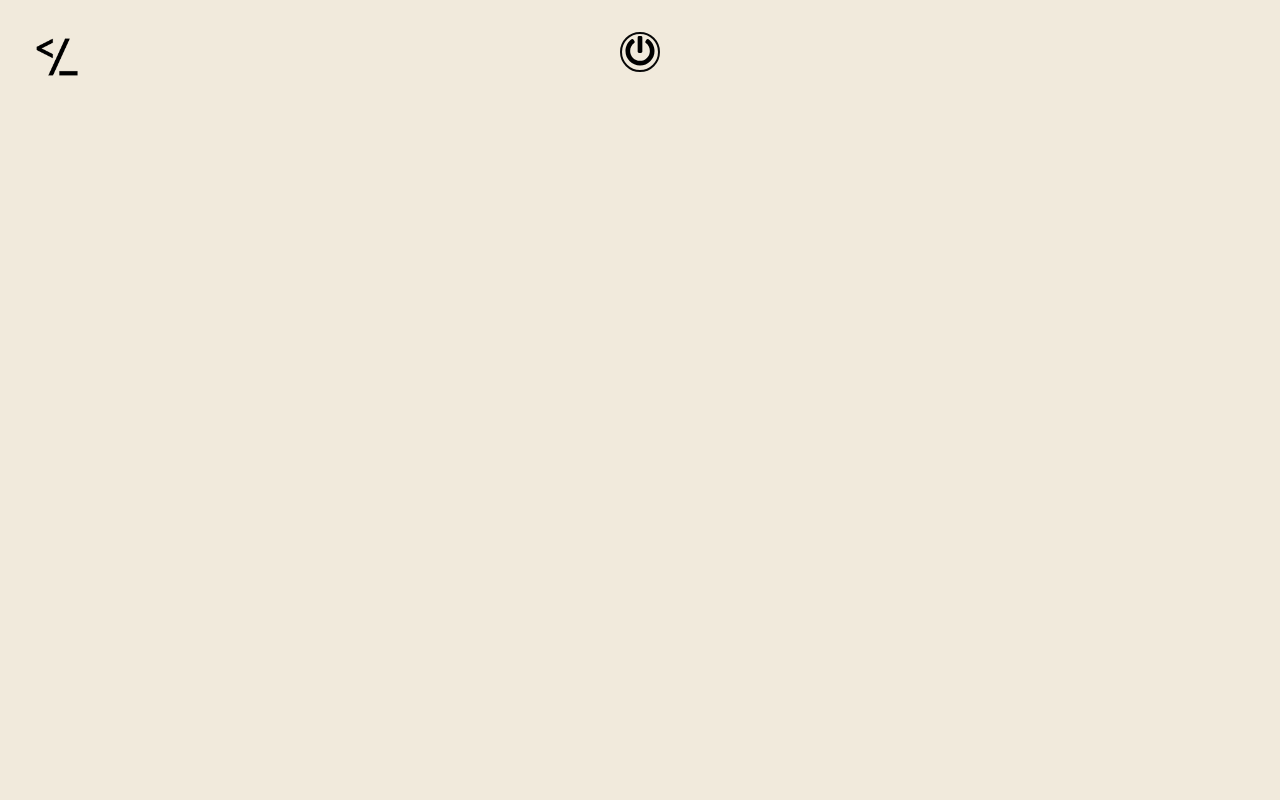
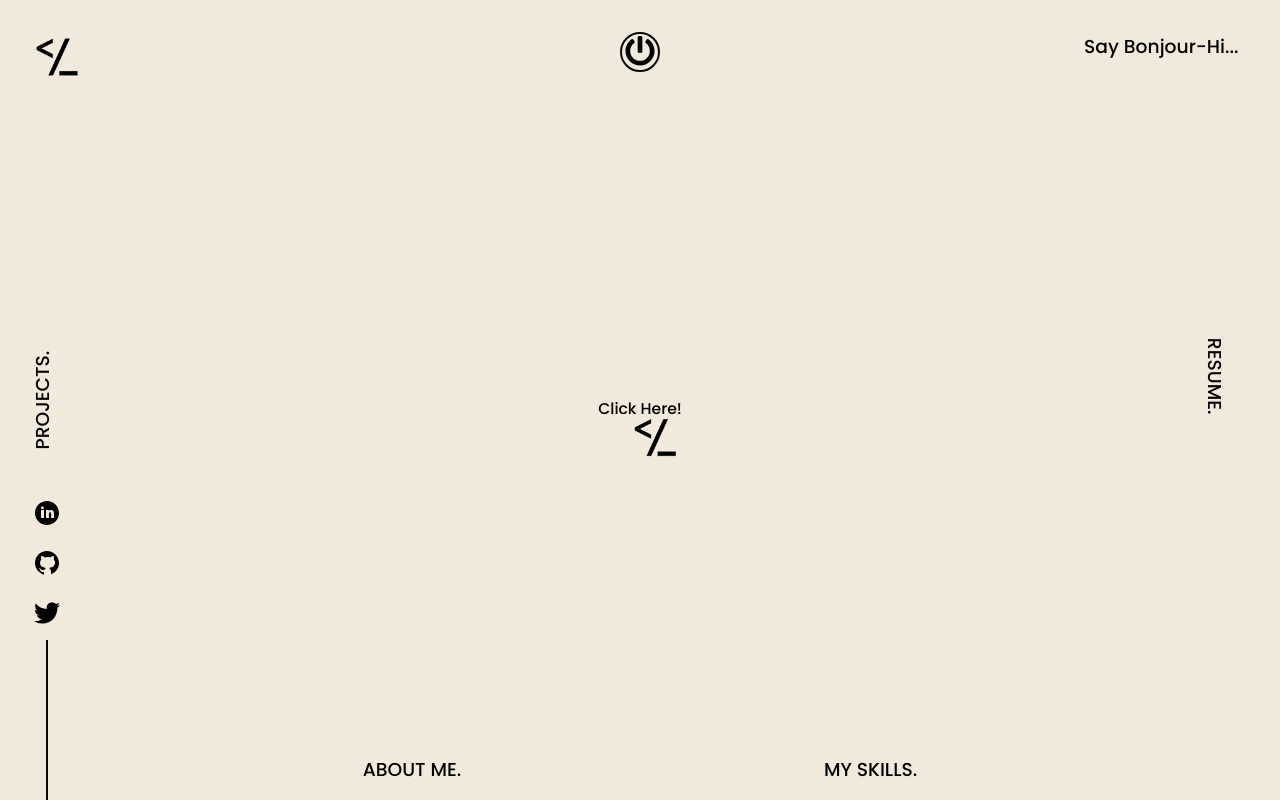
Before and after one commit to Cyme101/new-portfolio, a React (Create React App) app: page / in a window 1280 px wide. Built offline with nearby package versions, Linux system fonts and the light colour scheme.

Commit message:
Added the contact, projects, resume, about me and my skills links, fixed the social links

```diff
--- a/src/App.js
+++ b/src/App.js
@@ -1,20 +1,25 @@
-import { Route, Routes } from "react-router";
+import { Route, Routes, useLocation } from "react-router";
 import { ThemeProvider } from "styled-components";
 import GlobalStyle from "./globalStyles";
 import { LightTheme } from "./components/Themes";
+
 import Main from "./components/Main";
 import AboutMePage from "./components/AboutMePage";
+import ResumePage from "./components/MySkillsPage";
+import MySkillsPage from "./components/MySkillsPage";
 import ProjectsPage from "./components/ProjectsPage";
-import MySkillsPage from "./components/MySkillsPage";
 
 function App() {
+  const location = useLocation();
+
   return (
     <>
       <GlobalStyle />
       <ThemeProvider theme={LightTheme}>
-        <Routes>
+        <Routes location={location} key={location.pathname}>
           <Route path="/" element={<Main />} />
           <Route path="/about" element={<AboutMePage />} />
+          <Route path="/resume" element={<ResumePage />} />
           <Route path="/skills" element={<MySkillsPage />} />
           <Route path="/projects" element={<ProjectsPage />} />
         </Routes>
--- a/src/components/Main.js
+++ b/src/components/Main.js
@@ -1,5 +1,6 @@
-import React from "react";
+import React, { useState } from "react";
 import styled from "styled-components";
+import { NavLink } from "react-router-dom";
 import LogoComponent from "../subComponents/LogoComponent";
 import PowerButton from "../subComponents/PowerButton";
 import SocialIcons from "../subComponents/SocialIcons";
@@ -25,14 +26,157 @@ const Container = styled.div`
   padding: 2rem;
 `;
 
+const Contact = styled.a`
+  color: ${(props) => props.theme.text};
+  position: absolute;
+  right: calc(1rem + 2vw);
+  text-decoration: none;
+  top: 2rem;
+  z-index: 1;
+`;
+
+const RESUME = styled.a`
+  color: ${(props) => (props.click ? props.theme.body : props.theme.text)};
+  position: absolute;
+  top: 50%;
+  right: calc(1rem + 2vw);
+  transform: rotate(90deg) translate(-50%, -50%);
+  text-decoration: none;
+  z-index: 1;
+`;
+
+const PROJECTS = styled.a`
+  color: ${(props) => (props.click ? props.theme.body : props.theme.text)};
+  left: calc(1rem + 2vw);
+  position: absolute;
+  text-decoration: none;
+  top: 50%;
+  transform: translate(-50%, -50%) rotate(-90deg);
+  z-index: 1;
+`;
+
+const BottomBar = styled.div`
+  bottom: 1rem;
+  display: flex;
+  justify-content: space-evenly;
+  left: 0;
+  position: absolute;
+  right: 0;
+  width: 100%;
+`;
+
+const ABOUT = styled(NavLink)`
+  color: ${(props) => (props.click ? props.theme.body : props.theme.text)};
+  text-decoration: none;
+  z-index: 1;
+`;
+const SKILLS = styled(NavLink)`
+  color: ${(props) => (props.click ? props.theme.body : props.theme.text)};
+  text-decoration: none;
+  z-index: 1;
+`;
+
+const Center = styled.button`
+  align-items: center;
+  background-color: transparent;
+  border: none;
+  cursor: pointer;
+  display: flex;
+  flex-direction: column;
+  justify-content: center;
+  left: ${(props) => (props.click ? "92%" : "50%")};
+  outline: none;
+  position: absolute;
+  top: ${(props) => (props.click ? "85%" : "50%")};
+  transition: all 1s ease;
+  & > :last-child {
+    display: ${(props) => (props.click ? "none" : "inline-block")};
+    padding-top: 1rem;
+  }
+  transform: translate(-50%, -50%);
+`;
+
+const DarkDiv = styled.div`
+  background-color: #090909;
+  bottom: 0;
+  height: ${(props) => (props.click ? "100%" : "0%")};
+  position: absolute;
+  right: 50%;
+  top: 0;
+  transition: height 0.5s ease, width 1s ease 0.5s;
+  width: ${(props) => (props.click ? "50%" : "0%")};
+  z-index: 1;
+`;
+
 const Main = () => {
+  const [click, setClick] = useState(false);
+
+  const handleClick = () => setClick(!click);
+
   return (
     <div>
       <MainContainer>
+        <DarkDiv click={click} />
         <Container>
           <PowerButton />
-          <LogoComponent />
-          <SocialIcons />
+          <LogoComponent theme={click ? "dark" : "light"} />
+          <SocialIcons theme={click ? "dark" : "light"} />
+          <Center click={click}>
+            <LogoComponent
+              onClick={() => handleClick()}
+              width={click ? 120 : 200}
+              height={click ? 120 : 200}
+              fill="currentColor"
+            />
+            <h3>
+              <span>Click Here!</span>
+            </h3>
+          </Center>
+          <Contact
+            style={{ color: "inherit" }}
+            target="_blank"
+            rel="noreferrer"
+            href="mailto:isabelle.vall@gmail.com"
+          >
+            <h3>Say Bonjour-Hi...</h3>
+          </Contact>
+          <RESUME
+            style={{ color: "inherit" }}
+            target="_blank"
+            rel="noreferrer"
+            href=""
+          >
+            <h3>RESUME.</h3>
+          </RESUME>
+          <PROJECTS
+            style={{ color: "inherit" }}
+            target="_blank"
+            rel="noreferrer"
+            to="/projects"
+            click={+click}
+          >
+            <h3>PROJECTS.</h3>
+          </PROJECTS>
+          <BottomBar>
+            <ABOUT
+              style={{ color: "inherit" }}
+              target="_blank"
+              rel="noreferrer"
+              to="/about"
+              click={+click}
+            >
+              <h3>ABOUT ME.</h3>
+            </ABOUT>
+            <SKILLS
+              style={{ color: "inherit" }}
+              target="_blank"
+              rel="noreferrer"
+              to="/skills"
+              click={+click}
+            >
+              <h3>MY SKILLS.</h3>
+            </SKILLS>
+          </BottomBar>
         </Container>
       </MainContainer>
     </div>
--- a/src/subComponents/SocialIcons.js
+++ b/src/subComponents/SocialIcons.js
@@ -1,9 +1,7 @@
 import React from "react";
 import styled from "styled-components";
-import { motion } from "framer-motion";
-import { NavLink } from "react-router-dom";
-import { GitHub, LinkedIn, Twitter } from "../components/AllSvgs";
-import { DarkTheme } from "../components/Themes";
+import { LinkedIn, GitHub, Twitter } from "../components/AllSvgs";
+import { LightTheme } from "../components/Themes";
 
 const Icons = styled.div`
   align-items: center;
@@ -12,76 +10,54 @@ const Icons = styled.div`
   flex-direction: column;
   left: 2rem;
   position: fixed;
-  z-index: 3;
+  z-index: 4;
 
   & > *:not(:last-child) {
     margin: 0.5rem 0;
   }
 `;
 
-const Line = styled(motion.span)`
+const Line = styled.span`
   background-color: ${(props) =>
-    props.color === "dark" ? DarkTheme.text : DarkTheme.body};
-  height: 8rem;
+    props.color === "light" ? LightTheme.text : LightTheme.body};
+  height: 10rem;
   width: 2px;
 `;
 
-const SocialIcons = (props) => {
+const SocialIcons = () => {
   return (
     <Icons>
-      <motion.div
-        initial={{ transform: "scale(0)" }}
-        animate={{ scale: [0, 1, 1.5, 1] }}
-        transition={{ type: "spring", duration: 1, delay: 1 }}
-      >
-        <NavLink
+      <div>
+        <a
           style={{ color: "inherit" }}
           target="_blank"
-          to={{ pathname: "https://www.linkedin.com/in/isabelle-vallerand/" }}
+          rel="noreferrer"
+          href="https://linkedin.com/in/isabelle-vallerand"
         >
-          <LinkedIn height={25} width={25} fill="currentColor" />
-        </NavLink>
-      </motion.div>
-      <motion.div
-        initial={{ transform: "scale(0)" }}
-        animate={{ scale: [0, 1, 1.5, 1] }}
-        transition={{ type: "spring", duration: 1, delay: 1 }}
-      >
-        <NavLink
+          <LinkedIn height={30} width={30} fill="currentColor" />
+        </a>
+      </div>
+      <div>
+        <a
           style={{ color: "inherit" }}
           target="_blank"
-          to={{ pathname: "https://github.com/Cyme101" }}
+          rel="noreferrer"
+          href="https://github.com/Cyme101"
         >
-          <GitHub height={25} width={25} fill="currentColor" />
-        </NavLink>
-      </motion.div>
-      <motion.div
-        initial={{ transform: "scale(0)" }}
-        animate={{ scale: [0, 1, 1.5, 1] }}
-        transition={{ type: "spring", duration: 1, delay: 1 }}
-      >
-        <NavLink
+          <GitHub height={30} width={30} fill="currentColor" />
+        </a>
+      </div>
+      <div>
+        <a
           style={{ color: "inherit" }}
           target="_blank"
-          to={{ pathname: "https://twitter.com/IzabelVall" }}
+          rel="noreferrer"
+          href="https://twitter.com/IzabelVall"
         >
-          <Twitter height={25} width={25} fill="currentColor" />
-        </NavLink>
-      </motion.div>
-      <Line
-        color={props.theme}
-        initial={{
-          height: 0,
-        }}
-        animate={{
-          height: "8rem",
-        }}
-        transition={{
-          type: "spring",
-          duration: 1,
-          delay: 0.8,
-        }}
-      />
+          <Twitter height={30} width={30} fill="currentColor" />
+        </a>
+      </div>
+      <Line />
     </Icons>
   );
 };
```
Also changed, not shown: src/components/AllSvgs.js (+9 -3 lines), src/components/ResumePage.js (added, +36 -0 lines).
